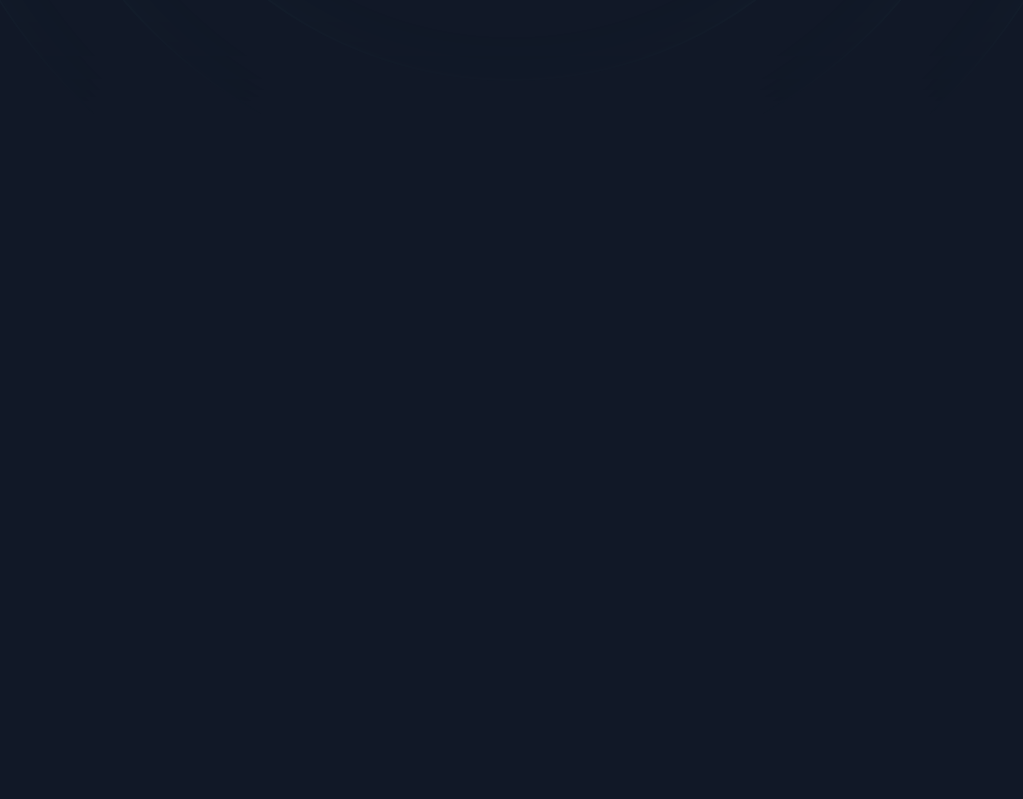
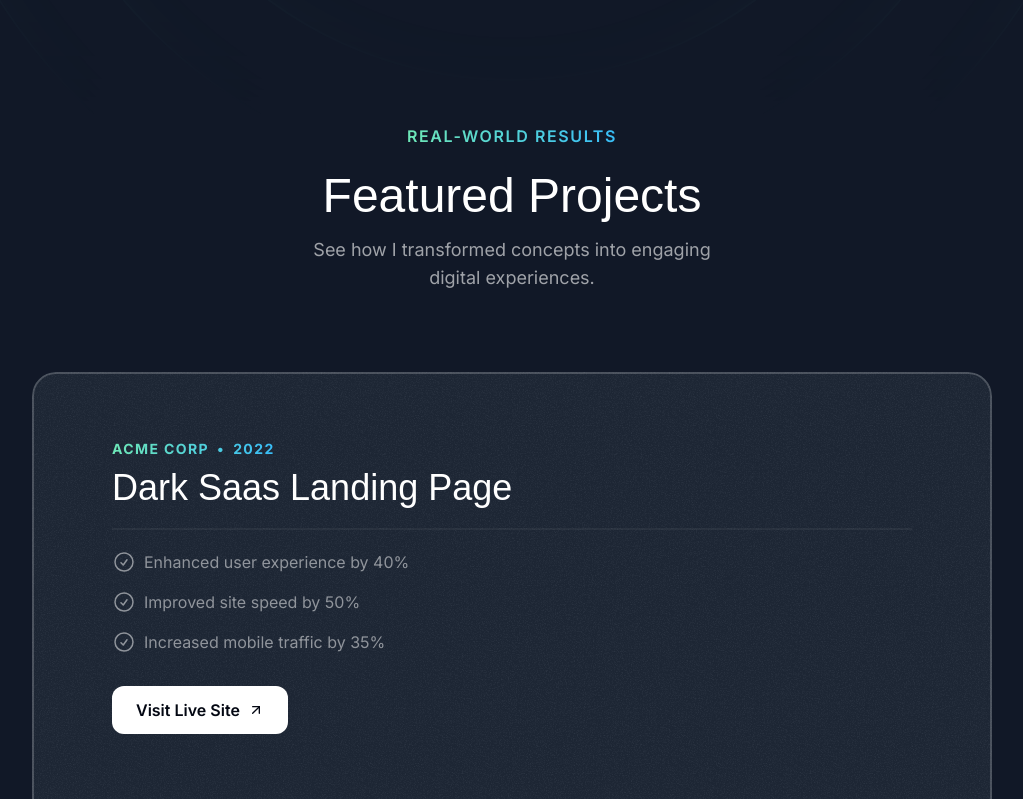
Before and after one commit to pain-arch/my_portfolio_nextjs, a Next.js app: page / in a window 1280 px wide. Shown: the part 820-1619 px from the top of the page, without its empty margins (128-1151 px from the left). Before the commit the page ends 1101 px from the top, so only its background shows below. Built offline with nearby package versions, Linux system fonts and the light colour scheme; a web font is replaced by a local one.

Commit message:
feat: Add ProjectsSection component to Home page

```diff
--- a/src/app/page.tsx
+++ b/src/app/page.tsx
@@ -1,11 +1,13 @@
 import { Header } from "@/sections/Header";
 import { HeroSection } from "@/sections/Hero";
+import { ProjectsSection } from "@/sections/Projects";
 
 export default function Home() {
   return (
     <div>
       <Header />
       <HeroSection />
+      <ProjectsSection />
     </div>
   );
 }
```
